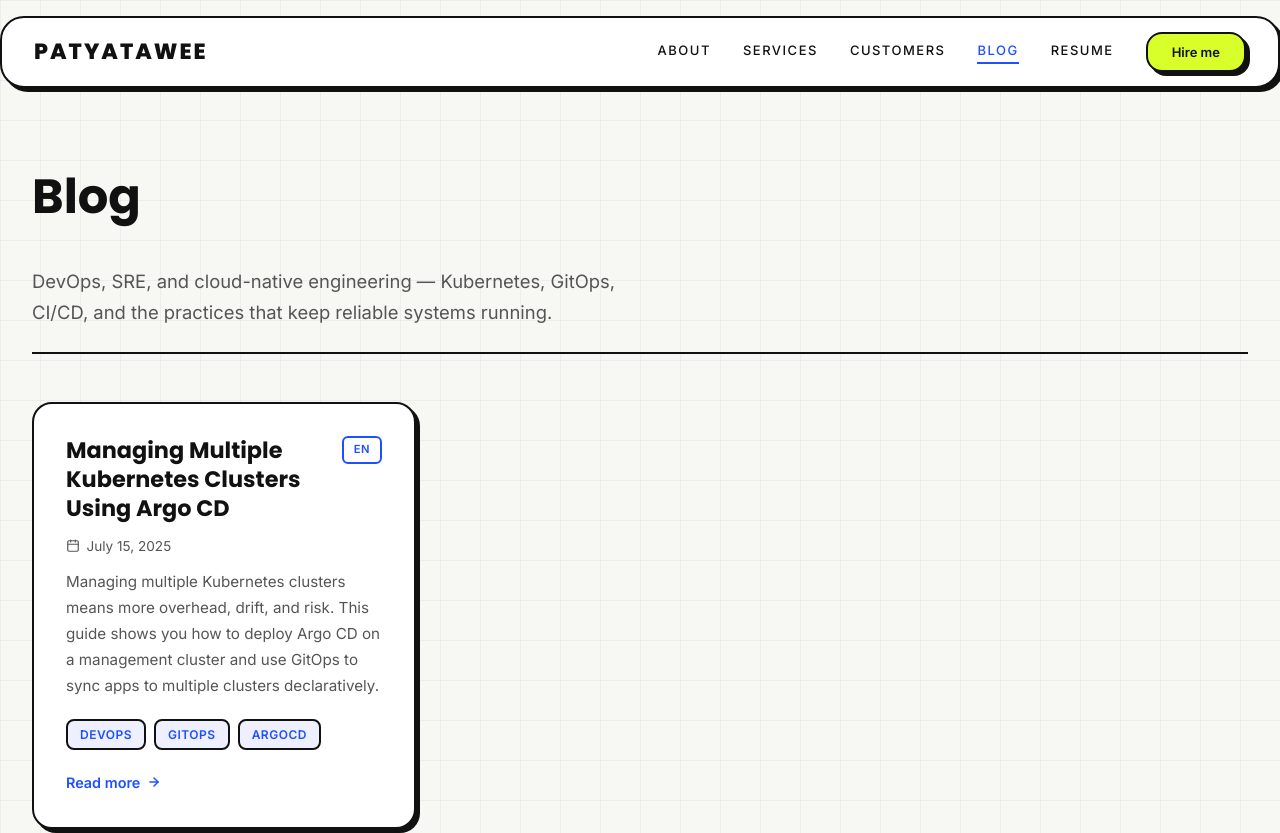
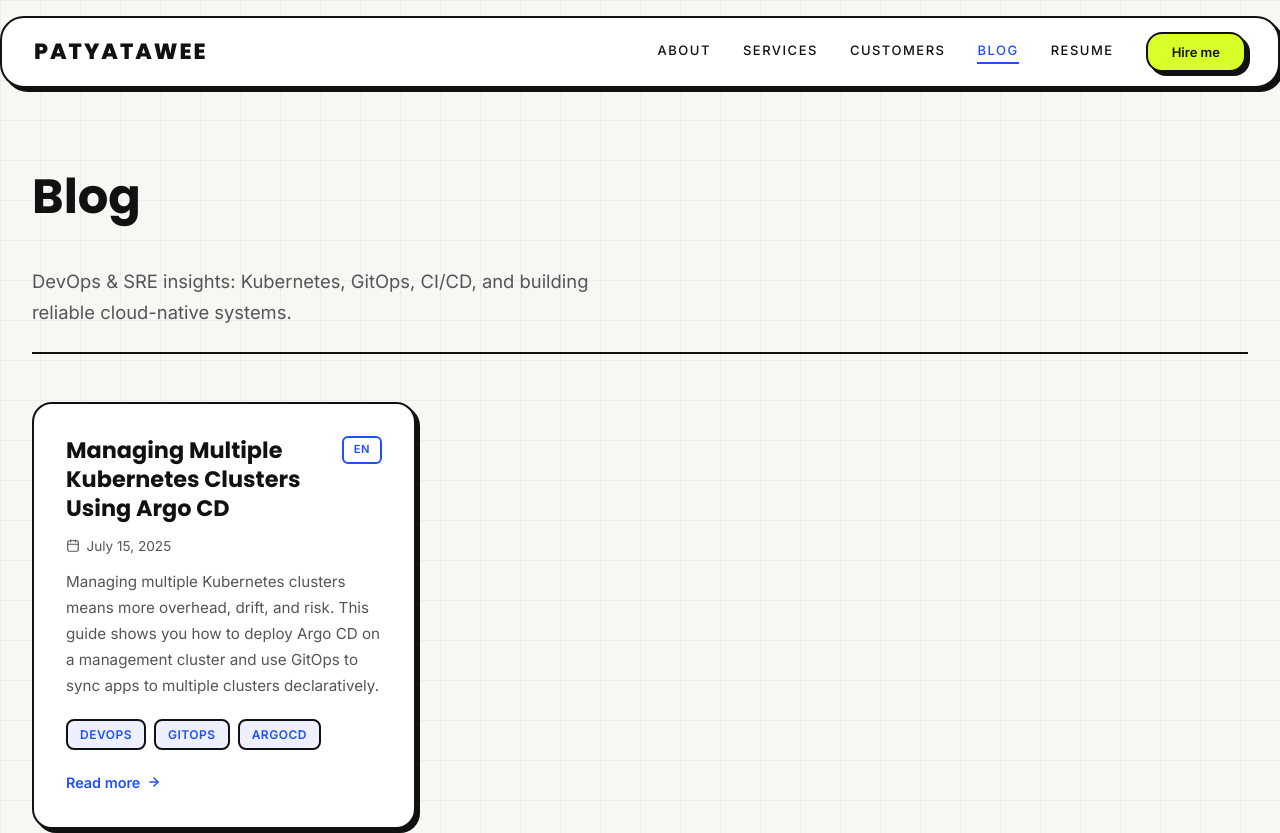
Before and after one commit to champ-patyatawee/champ-patyatawee, a website: page blog/index.html in a window 1280 px wide. Shown: the top 833 px of the page. Drawn offline with nearby package versions, Linux system fonts and the light colour scheme.

Commit message:
Update blog

```diff
--- a/blog/index.html
+++ b/blog/index.html
@@ -105,7 +105,7 @@
     <main class="blog-listing">
         <div class="blog-header">
             <h1>Blog</h1>
-            <p class="blog-subtitle">DevOps, SRE, and cloud-native engineering — Kubernetes, GitOps, CI/CD, and the practices that keep reliable systems running.</p>
+            <p class="blog-subtitle">DevOps &amp; SRE insights: Kubernetes, GitOps, CI/CD, and building reliable cloud-native systems.</p>
         </div>
 
         <div class="post-grid">
```
Also changed, not shown: templates/blog-listing.html (+1 -1 lines).
